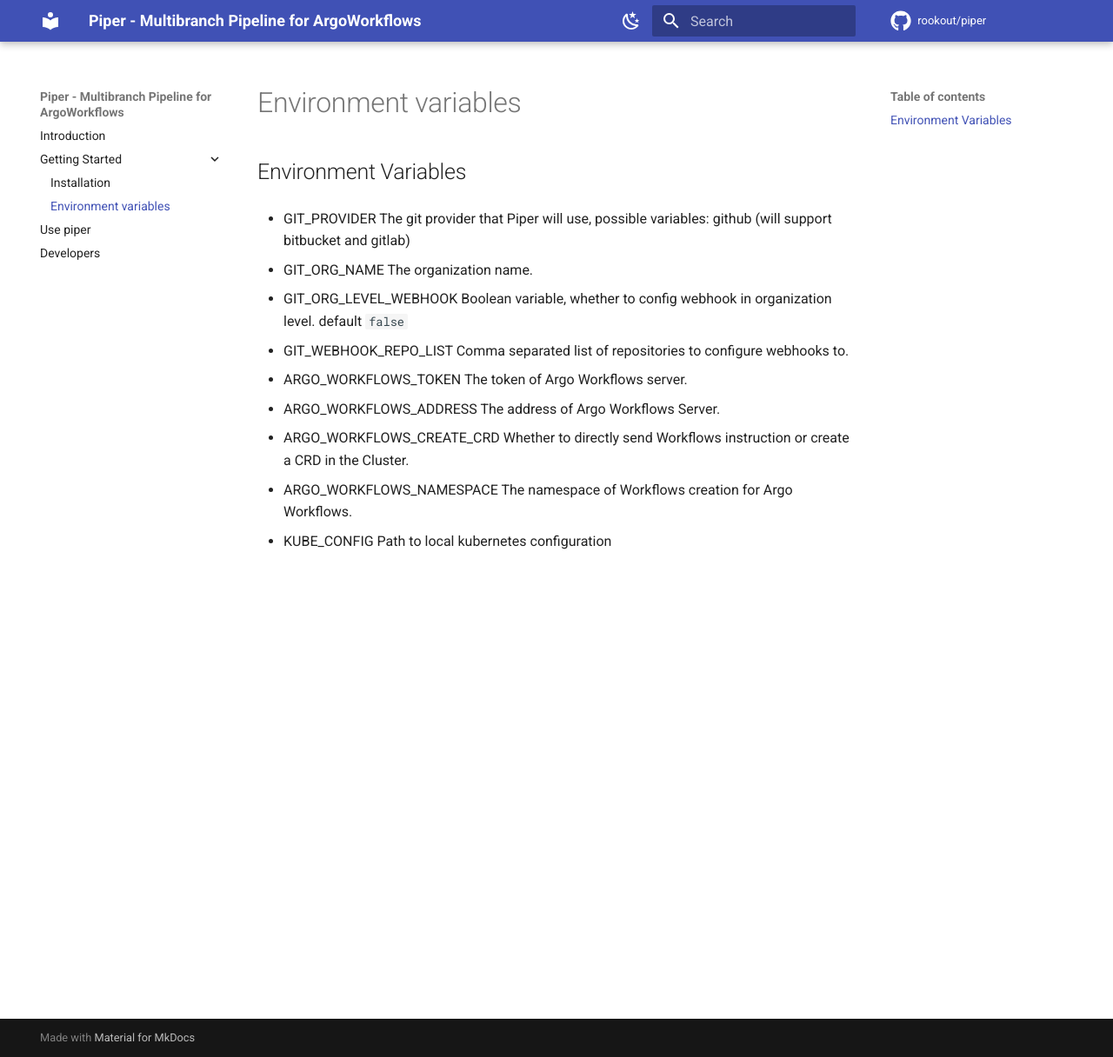
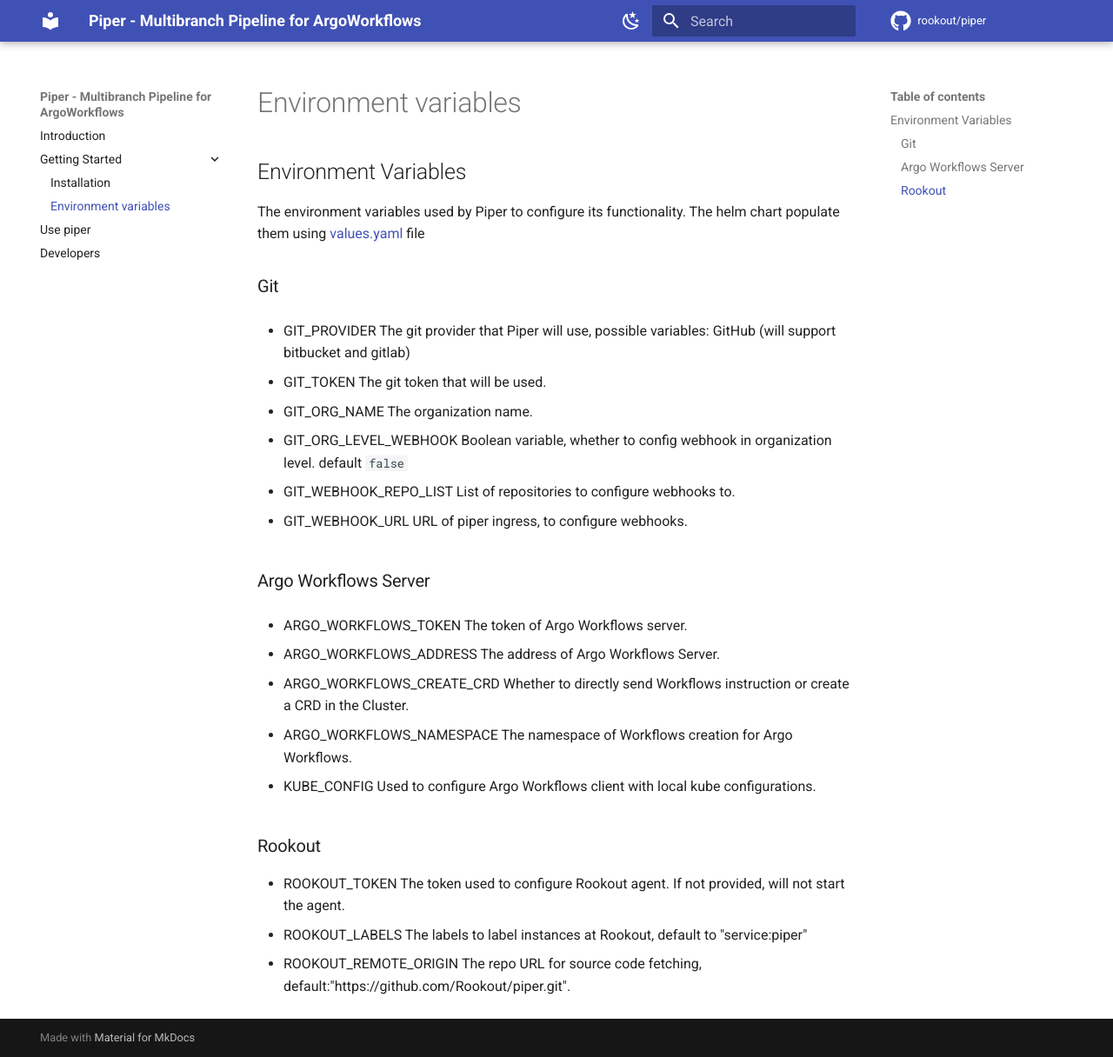
Before and after one commit to Rookout/piper, an MkDocs documentation site: the page built from docs/environment_variables.md, in a window 1280 px wide and 1216 px high. Shown: the whole window at 87% size. Built offline with MkDocs 1.6.1 and Material for MkDocs 9.7.7, drawn with Linux system fonts in a browser that asks for light colours; comment, search, counter and statistics services are not loaded.

Commit message:
docs: update env vars
Signed-off-by: Gosha <gosha@rookout.com>

```diff
--- a/docs/environment_variables.md
+++ b/docs/environment_variables.md
@@ -1,7 +1,15 @@
 ## Environment Variables
 
+The environment variables used by Piper to configure its functionality.
+The helm chart populate them using [values.yaml](https://github.com/Rookout/piper/tree/main/helm-chart/values.yaml) file
+
+### Git
+
 * GIT_PROVIDER
-  The git provider that Piper will use, possible variables: github (will support bitbucket and gitlab)
+  The git provider that Piper will use, possible variables: GitHub (will support bitbucket and gitlab)
+
+* GIT_TOKEN
+  The git token that will be used.
 
 * GIT_ORG_NAME
   The organization name.
@@ -10,8 +18,12 @@
   Boolean variable, whether to config webhook in organization level. default `false`
 
 * GIT_WEBHOOK_REPO_LIST
-  Comma separated list of repositories to configure webhooks to.
+  List of repositories to configure webhooks to.
 
+* GIT_WEBHOOK_URL
+  URL of piper ingress, to configure webhooks.
+
+### Argo Workflows Server
 * ARGO_WORKFLOWS_TOKEN
   The token of Argo Workflows server.
 
@@ -25,4 +37,12 @@
   The namespace of Workflows creation for Argo Workflows.
 
 * KUBE_CONFIG
-  Path to local kubernetes configuration
+  Used to configure Argo Workflows client with local kube configurations.
+
+### Rookout
+* ROOKOUT_TOKEN
+  The token used to configure Rookout agent. If not provided, will not start the agent.
+* ROOKOUT_LABELS
+  The labels to label instances at Rookout, default to "service:piper"
+* ROOKOUT_REMOTE_ORIGIN
+  The repo URL for source code fetching, default:"https://github.com/Rookout/piper.git".
```
Also changed, not shown: docs/installation.md (+2 -0 lines).
